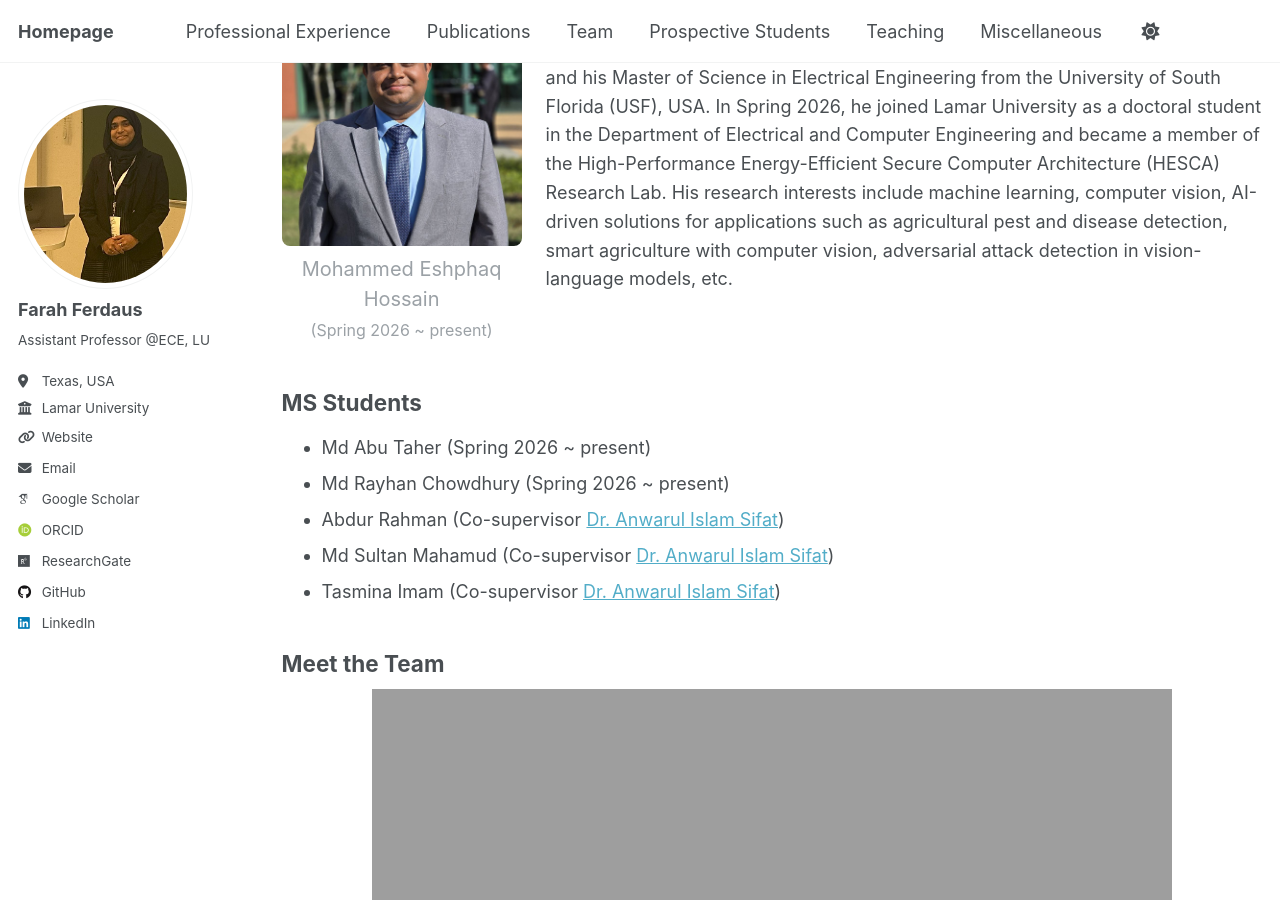
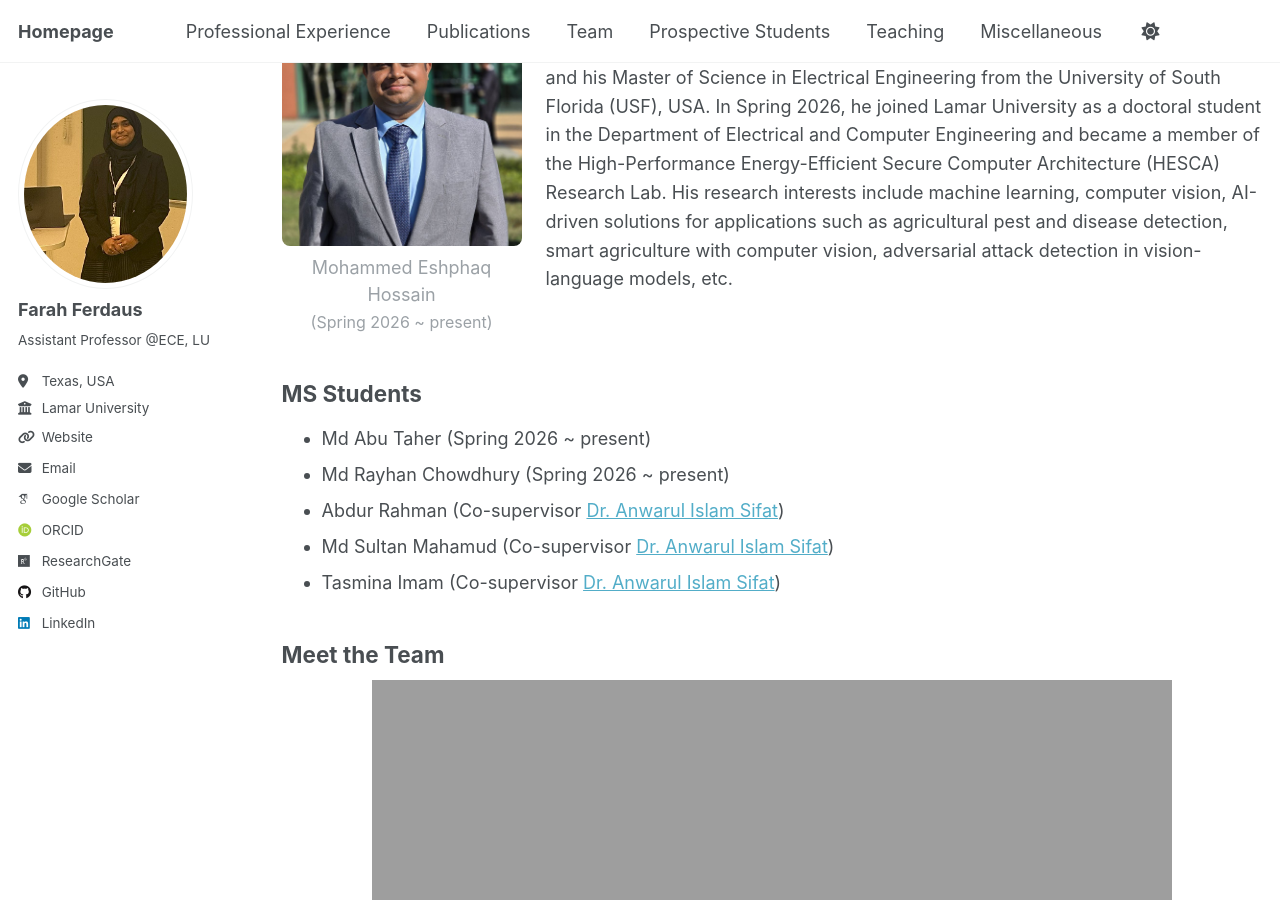
Before and after one commit to fferdaus/fferdaus.github.io, a Jekyll site: the page built from _pages/team.md, in a window 1280 px wide and 900 px high, scrolled down 1132 px. Built offline with Jekyll 4.4.1, drawn with Linux system fonts in a browser that asks for light colours; some web fonts are replaced.

Commit message:
Update team.md

```diff
--- a/_pages/team.md
+++ b/_pages/team.md
@@ -122,7 +122,7 @@ redirect_from:
     <img src="{{ site.baseurl }}/images/Eshphaq.jpg"
          style="width: 240px; height: 240px; object-fit: cover; border-radius: 8px; display: block;"
          alt="Mohammed Eshphaq Hossain"/>
-    <p style="font-size: 20px; color: var(--global-text-color-light); margin-top: 8px; margin-bottom: 0;">
+    <p style="font-size: 18px; color: var(--global-text-color-light); margin-top: 8px; margin-bottom: 0;">
       Mohammed Eshphaq Hossain<br>
       <span style="font-size: 16px;">(Spring 2026 ~ present)</span>
     </p>
```
